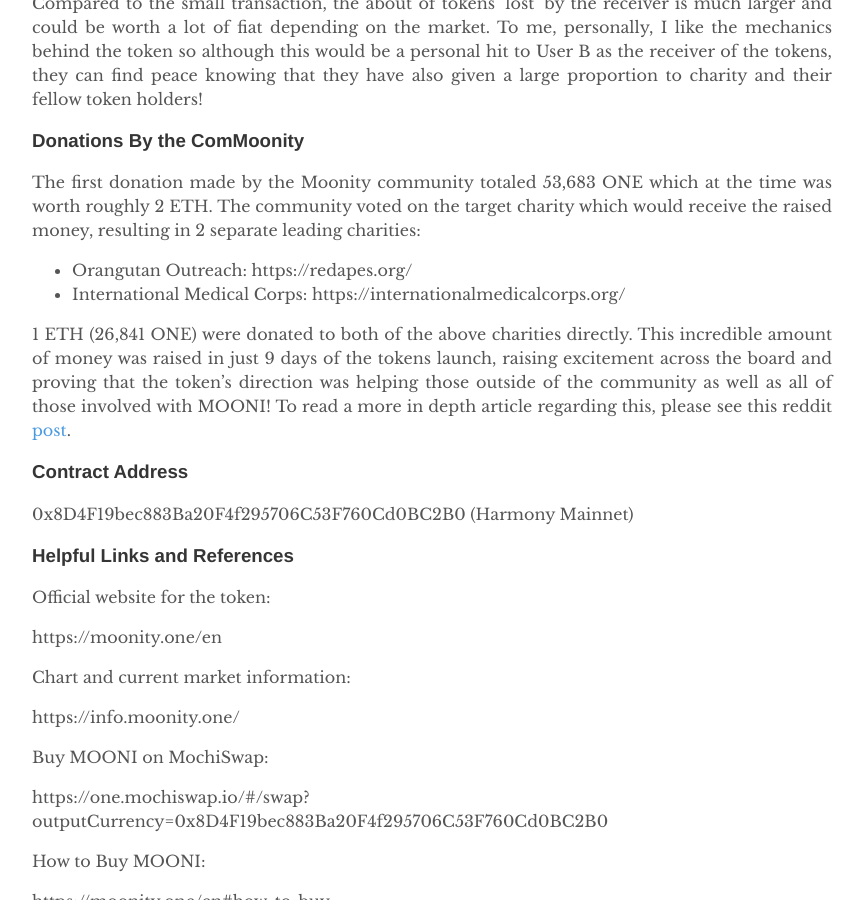
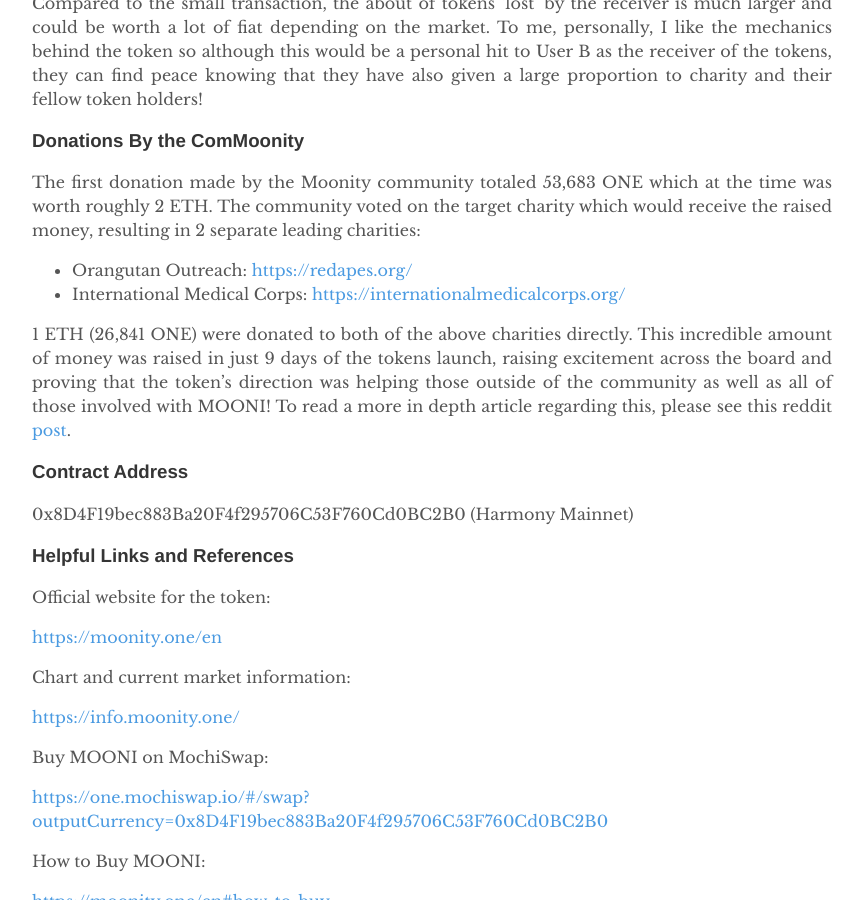
Before and after one commit to BadAtBlockchain/badatblockchain.github.io, a Jekyll site: the page built from _pages/token_pages/moonity.md, in a window 1280 px wide and 900 px high, scrolled down 1718 px. Shown: the whole window, without its empty margins (208-1073 px from the left). Built offline with Jekyll 4.4.1, drawn with Linux system fonts in a browser that asks for light colours; part of the change alters nothing that is shown.

Commit message:
Fixed URLs in post content

```diff
--- a/_pages/token_pages/moonity.md
+++ b/_pages/token_pages/moonity.md
@@ -51,8 +51,8 @@ Compared to the small transaction, the about of tokens 'lost' by the receiver is
 
 The first donation made by the Moonity community totaled 53,683 ONE which at the time was worth roughly 2 ETH. The community voted on the target charity which would receive the raised money, resulting in 2 separate leading charities:
 
-- Orangutan Outreach: https://redapes.org/
-- International Medical Corps: https://internationalmedicalcorps.org/
+- Orangutan Outreach: [https://redapes.org/](https://redapes.org/)
+- International Medical Corps: [https://internationalmedicalcorps.org/](https://internationalmedicalcorps.org/)
 
 1 ETH (26,841 ONE) were donated to both of the above charities directly. This incredible amount of money was raised in just 9 days of the tokens launch, raising excitement across the board and proving that the token's direction was helping those outside of the community as well as all of those involved with MOONI! To read a more in depth article regarding this, please see this reddit [post](https://www.reddit.com/r/harmony_markets/comments/nojhtz/first_moonity_community_donation_of_50_000_one_2/).
 
@@ -64,24 +64,24 @@ The first donation made by the Moonity community totaled 53,683 ONE which at the
 
 Official website for the token:
 
-https://moonity.one/en
+[https://moonity.one/en](https://moonity.one/en)
 
 Chart and current market information:
 
-https://info.moonity.one/
+[https://info.moonity.one/](https://info.moonity.one/)
 
 Buy MOONI on MochiSwap:
 
-https://one.mochiswap.io/#/swap?outputCurrency=0x8D4F19bec883Ba20F4f295706C53F760Cd0BC2B0
+[https://one.mochiswap.io/#/swap?outputCurrency=0x8D4F19bec883Ba20F4f295706C53F760Cd0BC2B0](https://one.mochiswap.io/#/swap?outputCurrency=0x8D4F19bec883Ba20F4f295706C53F760Cd0BC2B0)
 
 How to Buy MOONI:
 
-https://moonity.one/en#how-to-buy
+[https://moonity.one/en#how-to-buy](https://moonity.one/en#how-to-buy)
 
 Official Twitter:
 
-https://twitter.com/Moonity4
+[https://twitter.com/Moonity4](https://twitter.com/Moonity4)
 
 Official Telegram:
 
-https://t.co/gw8RpJ1hkH?amp=1
+[https://t.co/gw8RpJ1hkH?amp=1](https://t.co/gw8RpJ1hkH?amp=1)
```
